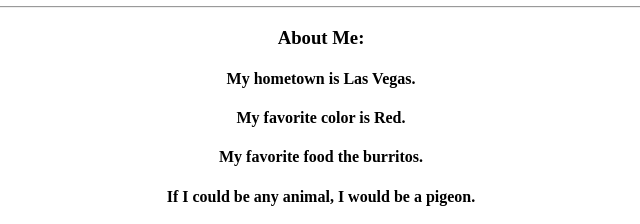
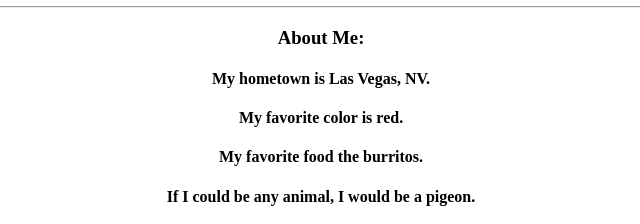
Before and after one commit to yasminachavez/My-First-Repo-UNLV-YC, a plain HTML site: page index.html in a window 1280 px wide. Shown: the part 121-345 px from the top of the page, 319-959 px from the left. Drawn offline with Linux system fonts and the light colour scheme.

Commit message:
Red grammer

```diff
--- a/index.html
+++ b/index.html
@@ -11,8 +11,8 @@
 				<h2>Software Developer</h2>
 				<hr>
 				<h3>About Me:</h3>
-					<h4>My hometown is Las Vegas.</h4>
-					<h4>My favorite color is Red.</h4>
+					<h4>My hometown is Las Vegas, NV.</h4>
+					<h4>My favorite color is red.</h4>
 					<h4>My favorite food the burritos.</h4>
 					<h4>If I could be any animal, I would be a pigeon.</h4>
           <h4> Cat are the best! Meow! Meow! Meow!</h4>
```
